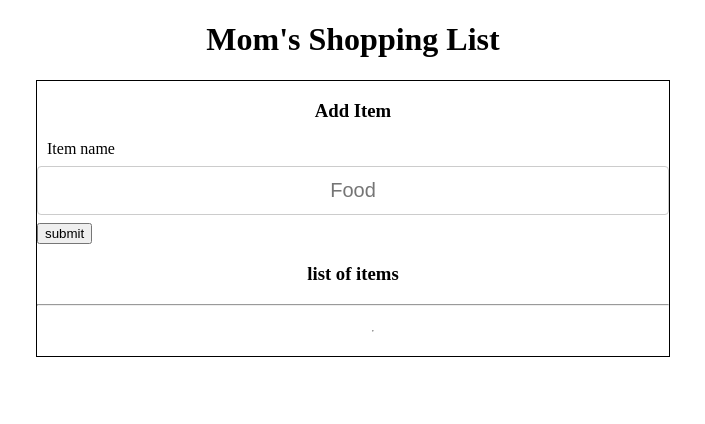
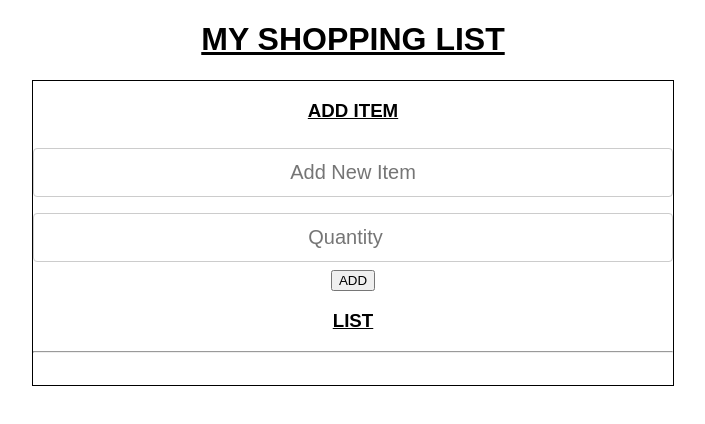
Before and after one commit to thereIsNoSpoon8891/moms-shopping-list, a plain HTML site: page index.html in a window 1280 px wide. Shown: the whole page, without its empty margins (287-992 px from the left). Drawn offline with Linux system fonts and the light colour scheme.

Commit message:
small changes

```diff
--- a/index.html
+++ b/index.html
@@ -5,29 +5,27 @@
     <meta name="viewport" content="width=device-width, initial-scale=1.0">
     <meta http-equiv="X-UA-Compatible" content="ie=edge">
     <link rel="stylesheet" href="styles.css">
-    <title>Mom's Shopping List</title>
+    <title>My shopping list</title>
 </head>
 <body>
     <div class="title-bar">
-        <h1 class="title">Mom's Shopping List</h1>
+        <h1 class="title">My Shopping List</h1>
     </div>
     <div class="main">
         <div class="title-bar">
             <h3 class="title">Add Item</h3>
         </div>
-        <form name="addItem" id="add-todo">
-            <label class="label" for="title">Item name</label>
-            <input class="input" name="title" id="title" placeholder="Food"/>
-            <button>submit</button>
+        <form class="form" name="addItem" id="add-todo">
+            <input type="text" class="input" name="title" id="title" placeholder="Add New Item"/>
+            <input type="number" class="quantity input" name="quantity" id="quantity" placeholder="Quantity"/>
+            <button class="submitBtn">ADD</button>
         </form>
         <div class="todos">
             <div class="title-bar">
-                <h3 class="title">list of items</h3>
+                <h3 class="title">list</h3>
             </div>
             <hr>
             <ul id="list">
-
-                <hr>
             </ul>
         </div>
     </div>
--- a/index.js
+++ b/index.js
@@ -15,7 +15,7 @@ list.addEventListener("submit", function(e){
 
     let newEditBox = document.createElement('button')// step 1
 
-    newEditBox.textContent = 'edit'                 // step 2
+    newEditBox.textContent = 'change'                 // step 2
 
     document.getElementById('list').append(newEditBox) // step 3
 
@@ -27,7 +27,7 @@ list.addEventListener("submit", function(e){
 
     newItem.appendChild(newEditBox)//.setAttribute('id','newEditBox' )
     newEditBox.setAttribute('class', 'edit-button')
-                        // ^ set the attribute so you can call it to a function ^
+                        // ^ set the attribute so you can assign eventlistener ^
 
     newItem.appendChild(newDeleteButton)//.setAttribute('id', 'newDeleteButton')
 
@@ -63,16 +63,6 @@ list.addEventListener("submit", function(e){
 
 
 // 3 step process
-    // 1. createElement, capture in a variable
-    // 2. edit the content: variable.textcontent
-    // 3. append it: document.querySelector('ID').append(variable)
-
-    // new item appended to the list with edit and delete buttons
-
-                // makinging the delete button function
-
-                // let deleteButton = document.querySelector('')
-
-                // deleteButton.addEventListener('click', function(e){
-
-                // .remove()
+    // 1. createElement, capture in a variable: const variable = document.createElement("li")
+    // 2. edit the content: variable.textContent = "content"
+    // 3. append it: document.getElementById('id').append(variable)
--- a/styles.css
+++ b/styles.css
@@ -1,5 +1,13 @@
+body{
+    margin: 0;
+    font-family: sans-serif;
+}
+
 .title {
     text-align: center;
+    text-transform: uppercase;
+    text-decoration: overline;
+    text-decoration: underline;
 }
 
 .main {
@@ -11,7 +19,13 @@
 #add-item {
     border: 1px solid black;
 }
-
+.submitBtn{
+    margin: auto;
+}
+.form{
+    display: flex;
+    flex-direction: column;
+}
 .input {
     width: 100%;
     padding: 12px 20px;
```
